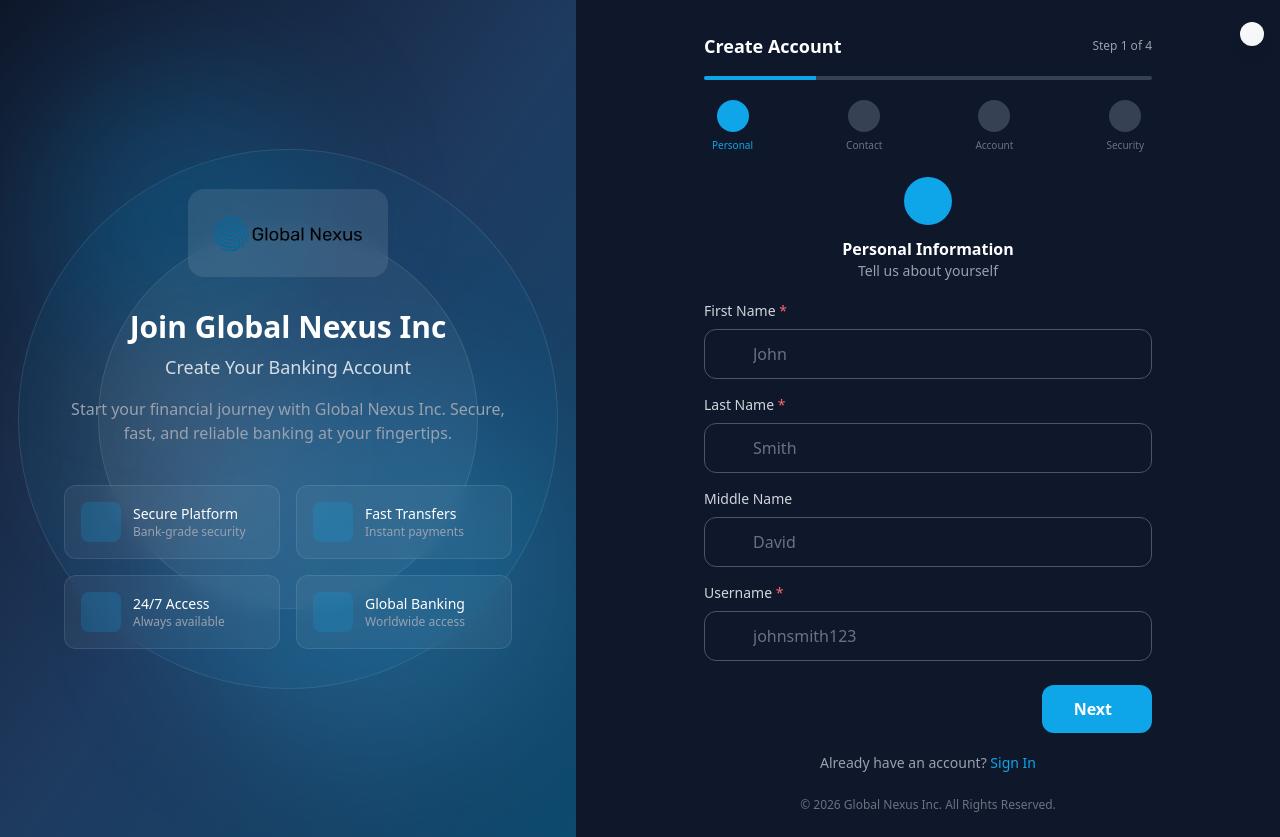
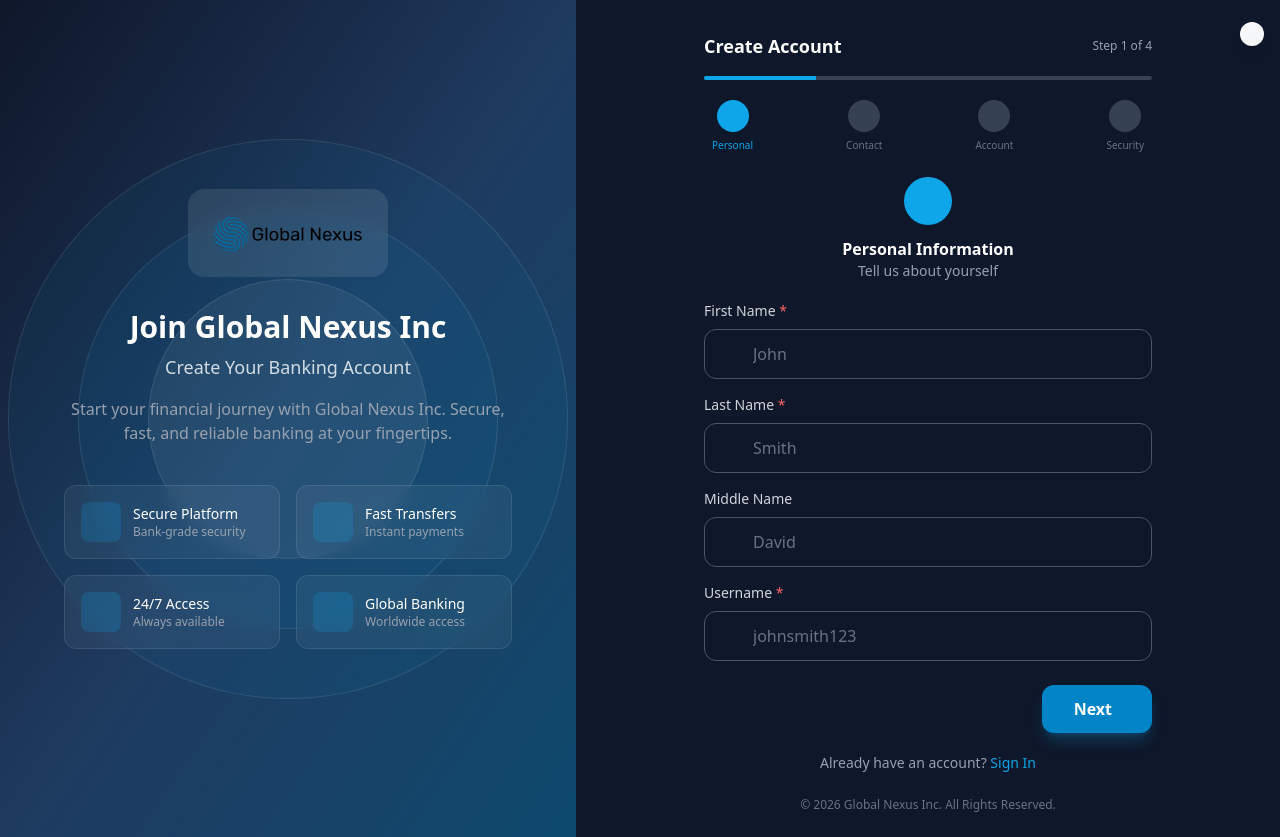
Before and after one commit to kipkiruigideon/globalnexusincorp, a Next.js app: page /register in a window 1280 px wide. Built offline with nearby package versions, Linux system fonts and the light colour scheme; some icons are missing.

Commit message:
Register: 3 concentric circles + full-color fill hover animation on buttons

```diff
--- a/src/app/register/page.tsx
+++ b/src/app/register/page.tsx
@@ -125,13 +125,9 @@ export default function RegisterPage() {
       <div className="hidden lg:flex lg:w-[45%] flex-col justify-center items-center p-12 bg-gradient-to-br from-[#0f172a] via-[#1e3a5f] to-[#0c4a6e] relative overflow-hidden">
         {/* Animated floating circles */}
         <div className="absolute inset-0 pointer-events-none overflow-hidden">
-          {/* Large defined circles centered behind the branding */}
-          <div className="absolute top-1/2 left-1/2 -translate-x-1/2 -translate-y-1/2 w-[540px] h-[540px] bg-[#0ea5e9]/[0.06] border border-white/10 rounded-full animate-float-slow"></div>
-          <div className="absolute top-1/2 left-1/2 -translate-x-1/2 -translate-y-1/2 w-[380px] h-[380px] bg-white/[0.05] border border-white/10 rounded-full animate-float-medium"></div>
-          {/* Soft accent glows */}
-          <div className="absolute top-[8%] left-[6%] w-72 h-72 bg-[#0ea5e9]/20 rounded-full blur-3xl animate-float-fast"></div>
-          <div className="absolute bottom-[10%] right-[4%] w-96 h-96 bg-[#38bdf8]/20 rounded-full blur-3xl animate-float-reverse"></div>
-          <div className="absolute bottom-[35%] left-[12%] w-56 h-56 bg-white/10 rounded-full blur-3xl animate-float-slow"></div>
+          <div className="absolute top-1/2 left-1/2 -translate-x-1/2 -translate-y-1/2 w-[560px] h-[560px] bg-[#0ea5e9]/[0.05] border border-white/10 rounded-full animate-float-slow"></div>
+          <div className="absolute top-1/2 left-1/2 -translate-x-1/2 -translate-y-1/2 w-[420px] h-[420px] bg-[#0ea5e9]/[0.06] border border-white/10 rounded-full animate-float-medium"></div>
+          <div className="absolute top-1/2 left-1/2 -translate-x-1/2 -translate-y-1/2 w-[280px] h-[280px] bg-white/[0.06] border border-white/10 rounded-full animate-float-fast"></div>
         </div>
         {/* Logo */}
         <div className="mb-8 bg-white/10 backdrop-blur-sm rounded-2xl p-6 relative z-10 hover:scale-105 transition-transform duration-300">
@@ -617,17 +613,24 @@ export default function RegisterPage() {
                   <button
                     type="button"
                     onClick={handleNext}
-                    className="px-8 py-3 bg-[#0ea5e9] text-white font-semibold rounded-xl hover:bg-[#0284c7] hover:shadow-lg hover:shadow-[#0ea5e9]/25 hover:scale-105 transition-all duration-200 flex items-center"
+                    className="group relative px-8 py-3 bg-[#0284c7] text-white font-semibold rounded-xl overflow-hidden transition-all duration-300 shadow-lg shadow-[#0ea5e9]/25 hover:shadow-xl hover:shadow-[#0ea5e9]/40 hover:-translate-y-0.5 flex items-center"
                   >
-                    Next
-                    <i className="fa-solid fa-chevron-right ml-2"></i>
+                    <span className="absolute inset-0 bg-[#0ea5e9] scale-x-0 group-hover:scale-x-100 origin-left transition-transform duration-300 ease-out"></span>
+                    <span className="absolute inset-0 bg-gradient-to-r from-transparent via-white/25 to-transparent -translate-x-full group-hover:translate-x-full transition-transform duration-700"></span>
+                    <span className="relative z-10 flex items-center">
+                      Next
+                      <i className="fa-solid fa-chevron-right ml-2 group-hover:translate-x-1 transition-transform duration-300"></i>
+                    </span>
                   </button>
                 ) : (
                   <button
                     type="submit"
                     disabled={isLoading}
-                    className="px-8 py-3 bg-[#0ea5e9] text-white font-semibold rounded-xl hover:bg-[#0284c7] hover:shadow-lg hover:shadow-[#0ea5e9]/25 hover:scale-105 transition-all duration-200 disabled:opacity-50 flex items-center"
+                    className="group relative px-8 py-3 bg-[#0284c7] text-white font-semibold rounded-xl overflow-hidden transition-all duration-300 shadow-lg shadow-[#0ea5e9]/25 hover:shadow-xl hover:shadow-[#0ea5e9]/40 hover:-translate-y-0.5 disabled:opacity-50 flex items-center"
                   >
+                    <span className="absolute inset-0 bg-[#0ea5e9] scale-x-0 group-hover:scale-x-100 origin-left transition-transform duration-300 ease-out"></span>
+                    <span className="absolute inset-0 bg-gradient-to-r from-transparent via-white/25 to-transparent -translate-x-full group-hover:translate-x-full transition-transform duration-700"></span>
+                    <span className="relative z-10 flex items-center">
                     {isLoading ? (
                       <>
                         <i className="fa-solid fa-spinner fa-spin mr-2"></i>
@@ -639,6 +642,7 @@ export default function RegisterPage() {
                         <i className="fa-solid fa-check ml-2"></i>
                       </>
                     )}
+                    </span>
                   </button>
                 )}
               </div>
```
